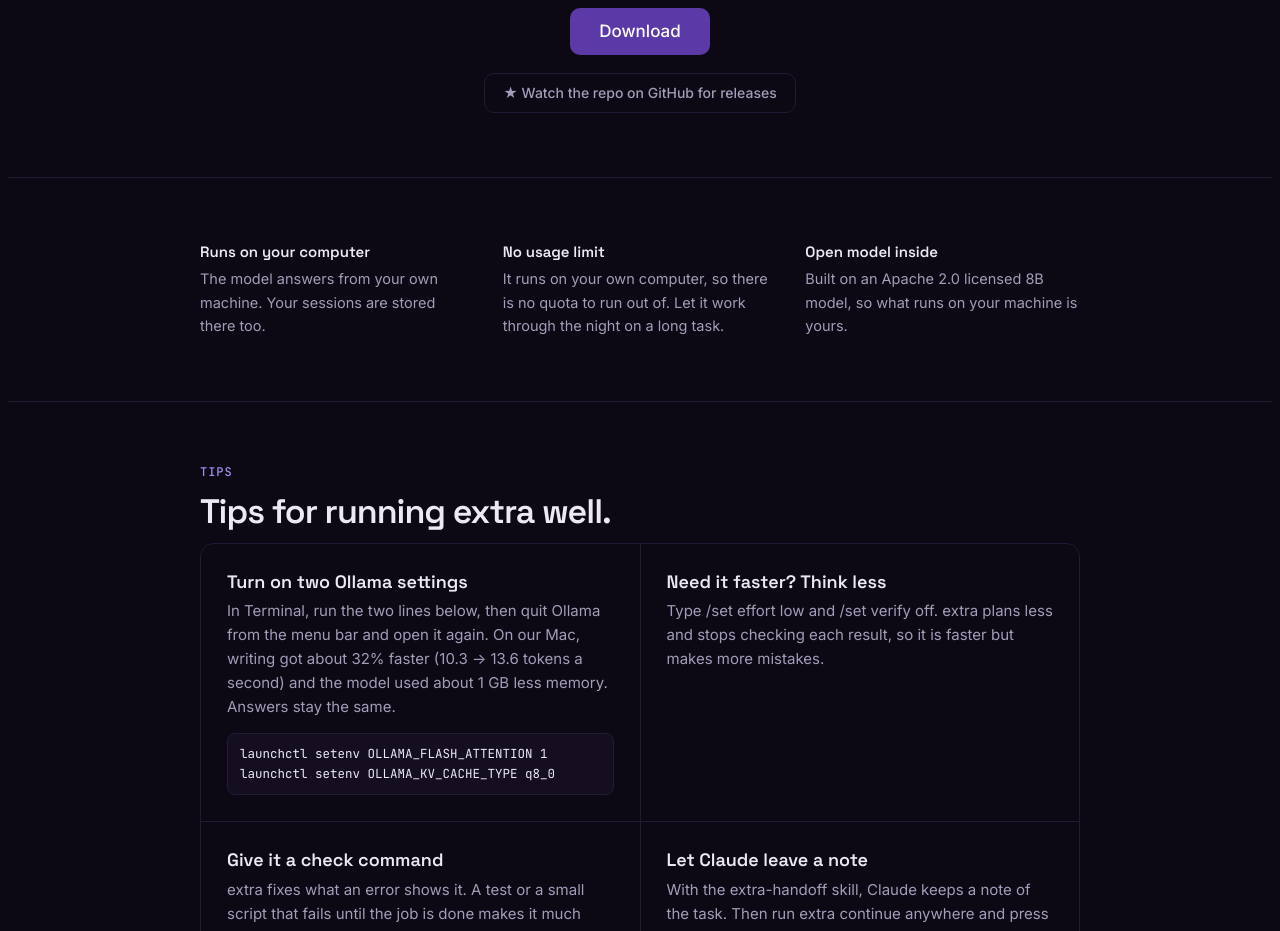
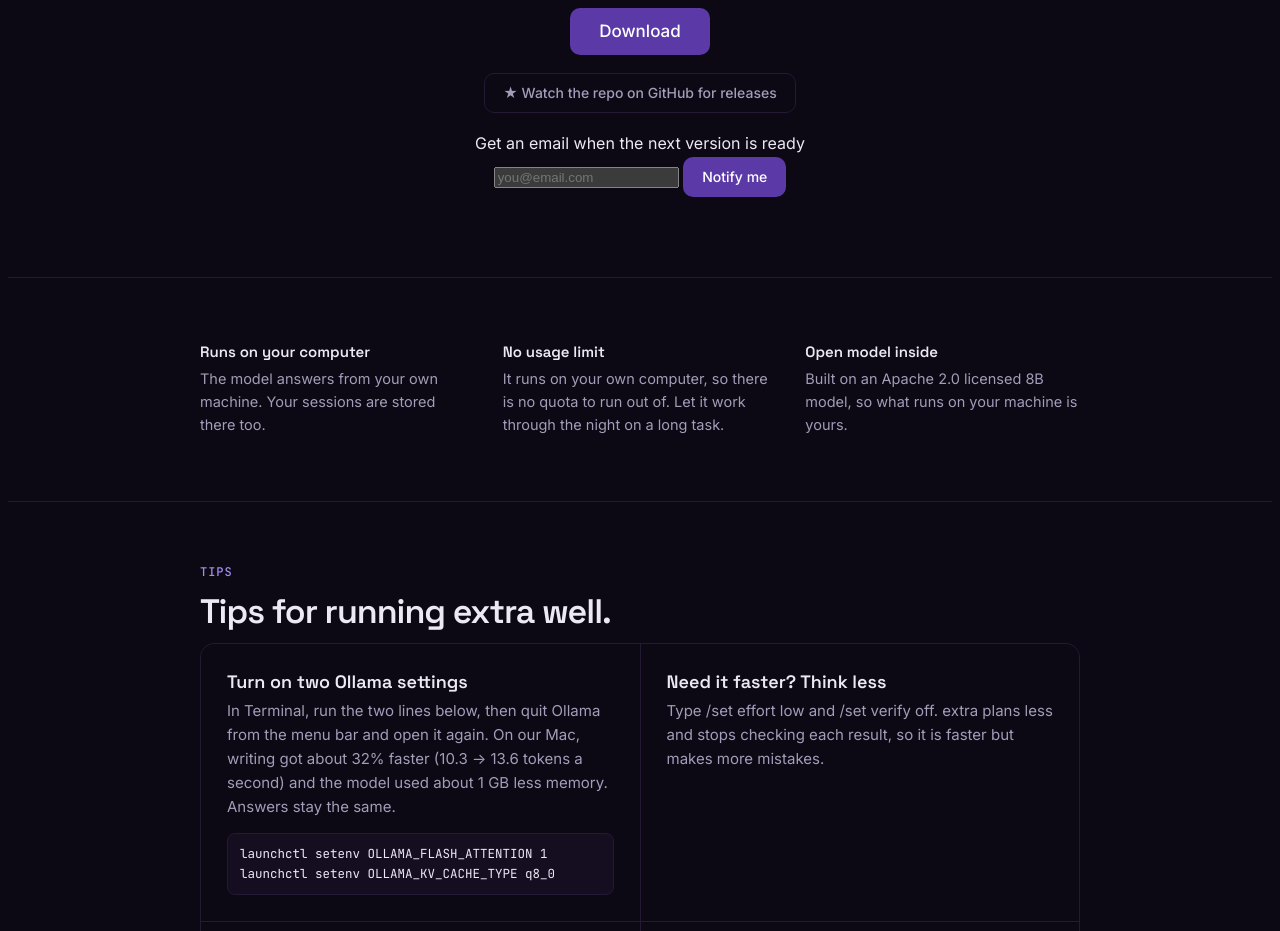
Before and after one commit to len1x111120-prog/extra, a plain HTML site: page docs/index.html in a window 1280 px wide. Shown: the part 8240-9171 px from the top of the page. Drawn offline with Linux system fonts and the light colour scheme.

Commit message:
Enable email signup (Formspree)
Co-Authored-By: Claude Opus 4.8 <noreply@anthropic.com>

```diff
--- a/docs/index.html
+++ b/docs/index.html
@@ -497,7 +497,8 @@ If you also keep `.extra/handoff.md` (extra-handoff skill), list running job ids
   <div class="getbox">
     <a class="btn primary big" href="https://github.com/len1x111120-prog/extra#install" target="_blank" rel="noopener" data-i="btn.download">Download for Mac</a>
     <a class="btn ghost" href="https://github.com/len1x111120-prog/extra" target="_blank" rel="noopener" data-i="nf.watch">★ Watch the repo on GitHub for releases</a>
-    <form id="notifyform" class="notify" action="FORMSPREE_ENDPOINT" method="POST" hidden>
+    <form id="notifyform" class="notify" action="https://formspree.io/f/xjywyyjj" method="POST">
+      <input type="hidden" name="_subject" value="extra — launch notify signup">
       <label for="notifyemail" data-i="nf.label">Or get an email when the next version is ready</label>
       <div class="notifyrow">
         <input id="notifyemail" name="email" type="email" autocomplete="email" maxlength="200" data-ph="nf.ph" placeholder="you@email.com" required>
```
